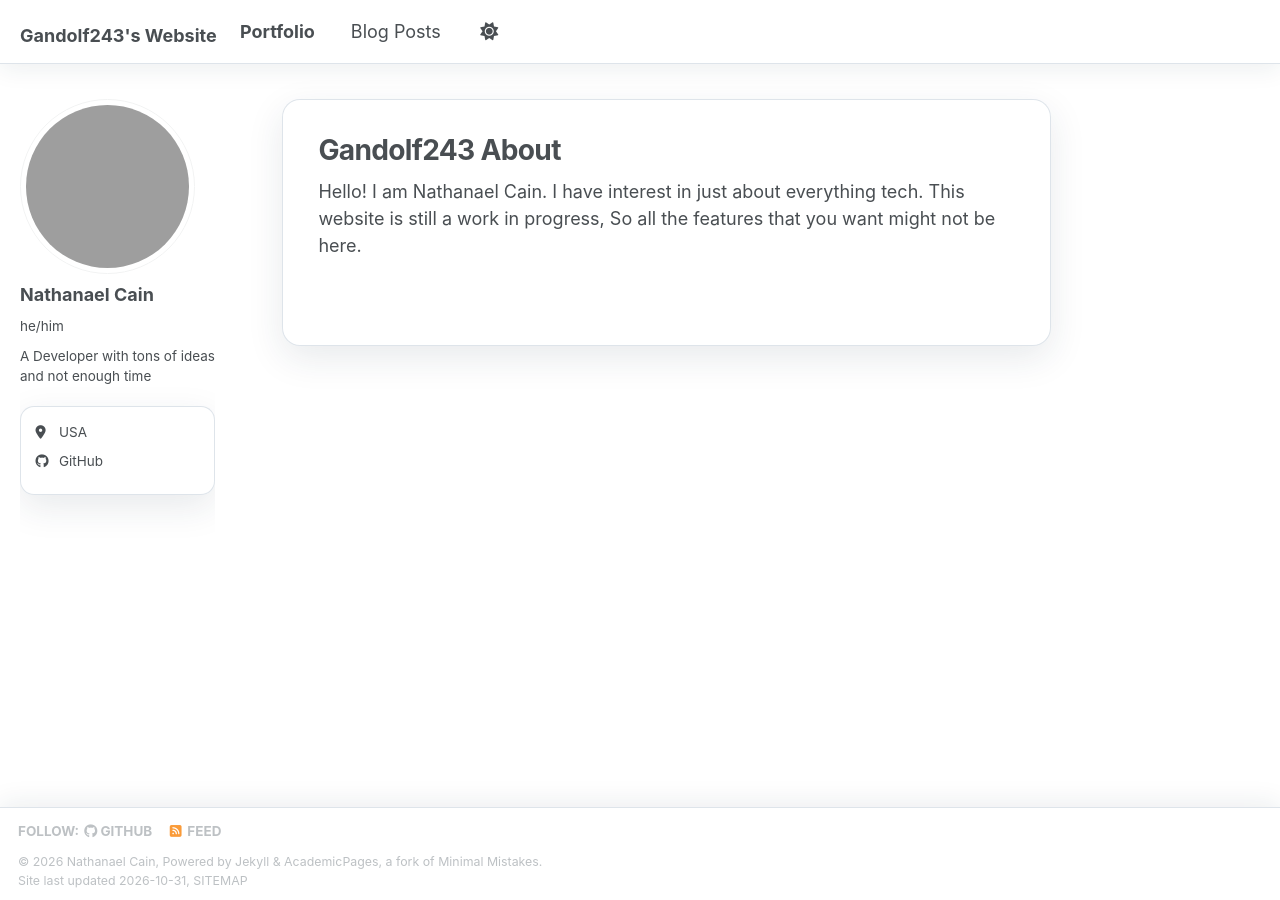
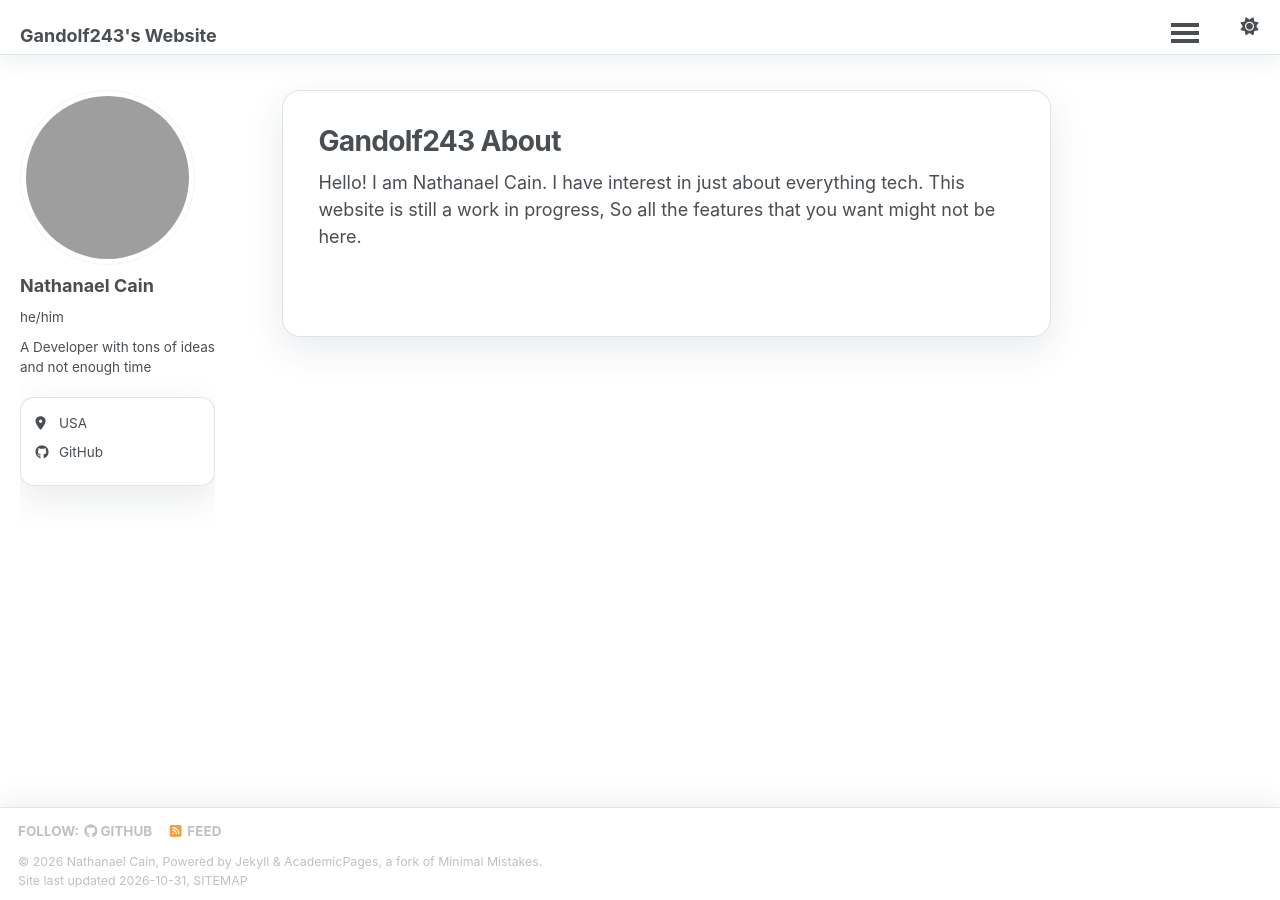
Before and after one commit to gandolf243/gandolf243.github.io, a Jekyll site: the page built from _pages/about.md, in a window 1280 px wide. Built offline with Jekyll 4.4.1, drawn with Linux system fonts in a browser that asks for light colours; a style sheet for code colours, icons or effects is not loaded; grey boxes are pictures that could not be loaded.

Commit message:
Pin theme toggle to navigation edge

```diff
--- a/_sass/layout/_navigation.scss
+++ b/_sass/layout/_navigation.scss
@@ -442,3 +442,24 @@
     }
   }
 }
+
+
+/* Keep the theme control at the far right while links use the available space. */
+.greedy-nav .visible-links {
+  display: flex;
+  align-items: center;
+  width: max-content;
+  min-width: 100%;
+}
+
+.greedy-nav .visible-links li {
+  display: block;
+}
+
+.greedy-nav .visible-links #theme-toggle {
+  margin-left: auto;
+}
+
+.greedy-nav button {
+  right: 3rem;
+}
```
